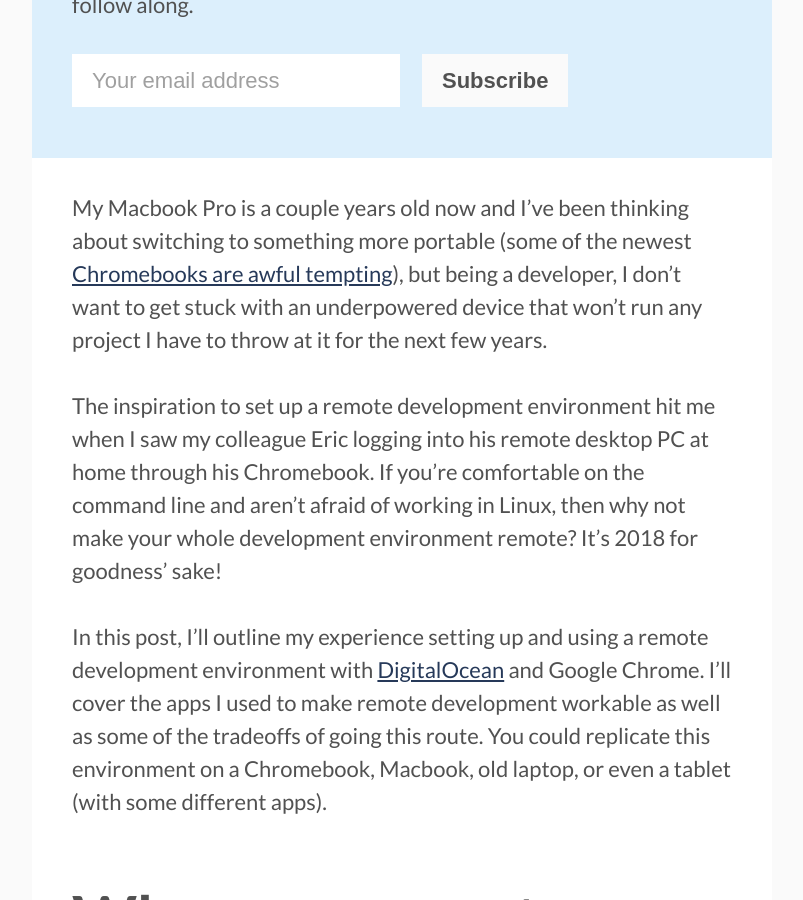
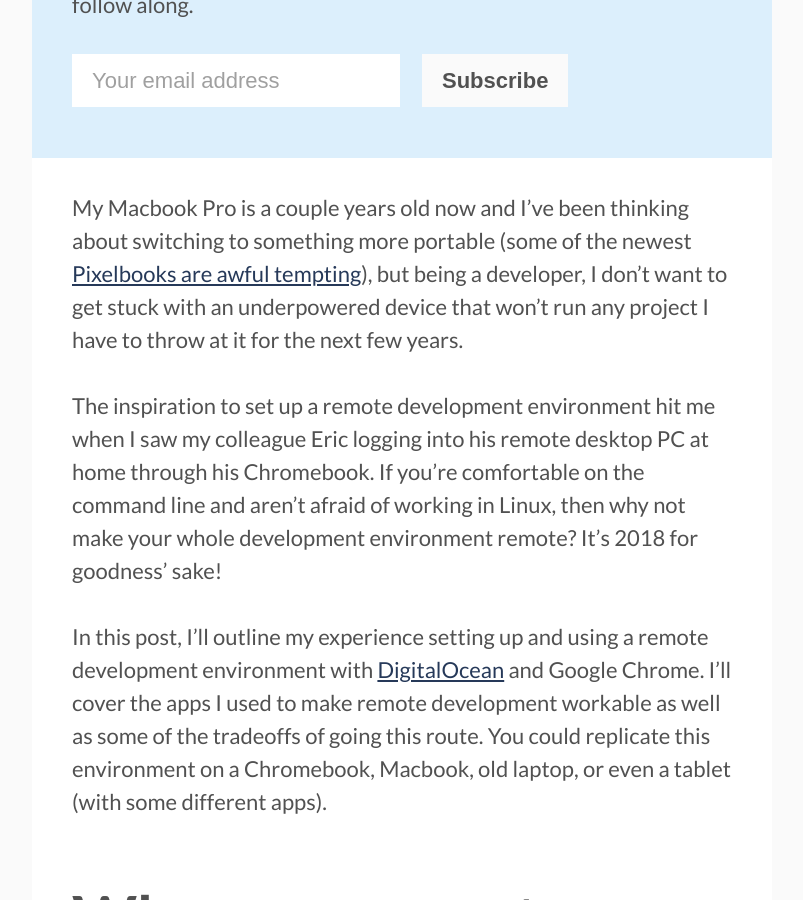
Before and after one commit to karllhughes/personal-blog-5, a Jekyll site: the page built from _posts/2018-12-07-remote-development-environment.markdown, in a window 1280 px wide and 900 px high, scrolled down 1193 px. Shown: the whole window, without its empty margins (238-1041 px from the left). Built offline with Jekyll 4.4.1, drawn with Linux system fonts in a browser that asks for light colours.

Commit message:
Updating link

```diff
--- a/_posts/2018-12-07-remote-development-environment.markdown
+++ b/_posts/2018-12-07-remote-development-environment.markdown
@@ -7,7 +7,7 @@
   - Software Engineering
 ---
 
-My Macbook Pro is a couple years old now and I've been thinking about switching to something more portable (some of the newest [Chromebooks are awful tempting](https://amzn.to/32Mkxz9)), but being a developer, I don't want to get stuck with an underpowered device that won't run any project I have to throw at it for the next few years.
+My Macbook Pro is a couple years old now and I've been thinking about switching to something more portable (some of the newest [Pixelbooks are awful tempting](https://amzn.to/3nsOpsq)), but being a developer, I don't want to get stuck with an underpowered device that won't run any project I have to throw at it for the next few years.
 
 The inspiration to set up a remote development environment hit me when I saw my colleague Eric logging into his remote desktop PC at home through his Chromebook. If you're comfortable on the command line and aren't afraid of working in Linux, then why not make your whole development environment remote? It's 2018 for goodness' sake!
 
```
